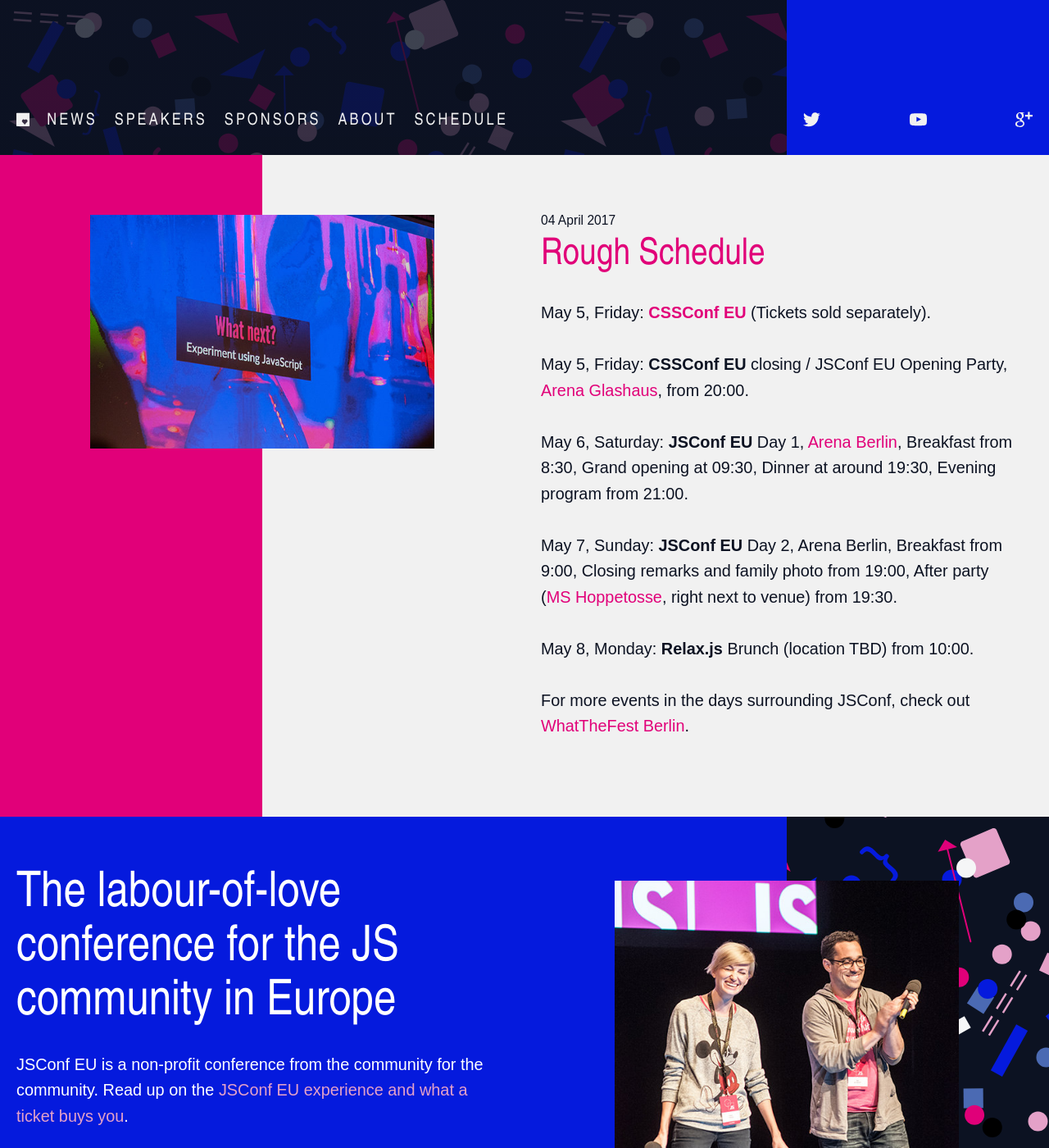
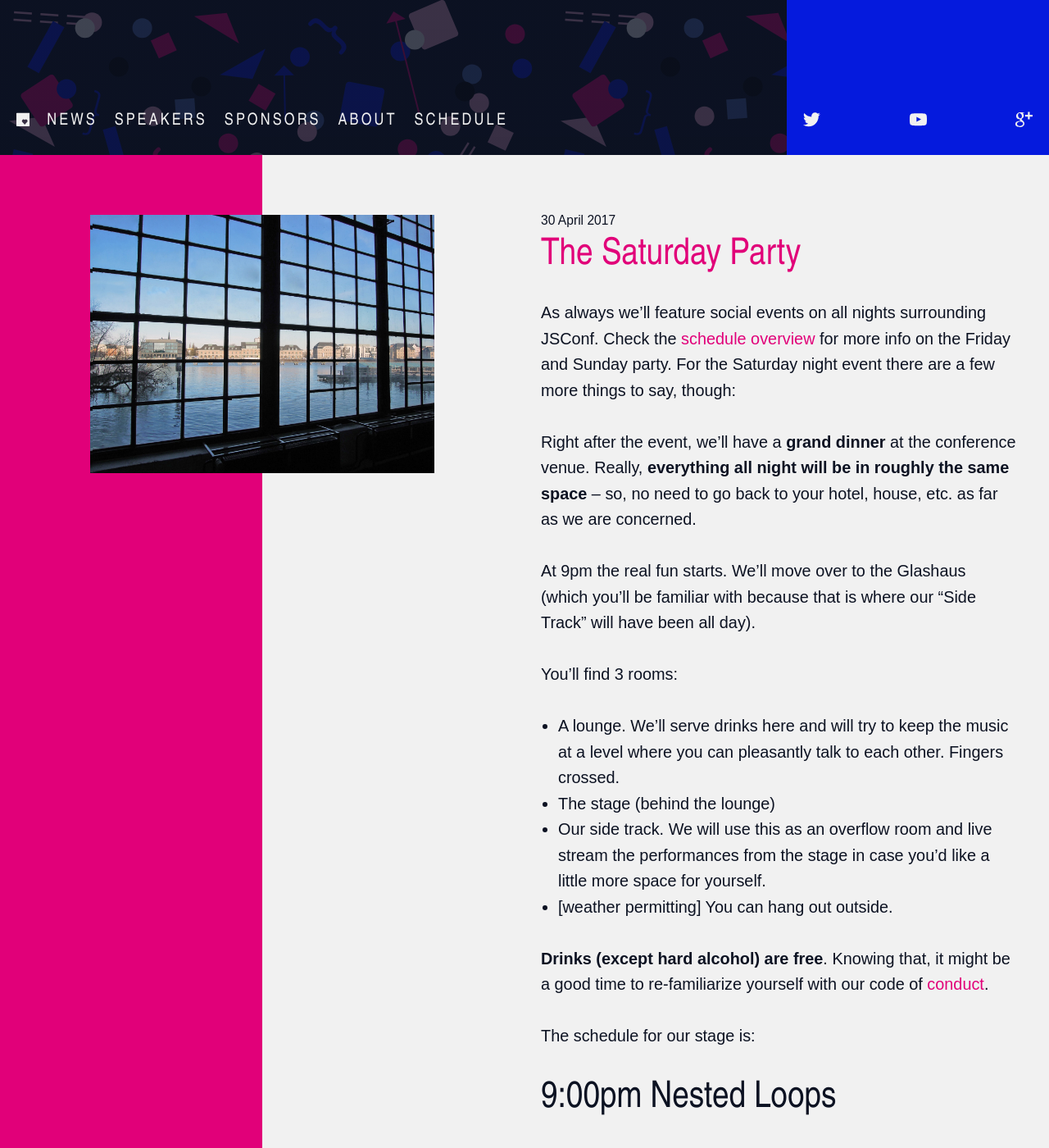
Before and after one commit to jsconf/2017.jsconf.eu, a Jekyll site: the page built from index.html, in a window 1280 px wide and 1400 px high, scrolled down 380 px. Shown: the whole window at 82% size. Built offline with Jekyll 4.4.1, drawn with Linux system fonts in a browser that asks for light colours; nearby versions of some CDN libraries; comment, search, counter and statistics services are not loaded; some of the changed text lies outside the part shown.

Commit message:
Announce the saturday party.

```diff
--- /dev/null
+++ b/_posts/2017-04-30-the-party.md
@@ -0,0 +1,45 @@
+---
+layout: post
+title: The Saturday Party
+category: news
+tags: news
+figure: /img/glashaus.jpg
+permalink: "/the-party/"
+---
+{% include post-header.html %}
+
+As always we'll feature social events on all nights surrounding JSConf. Check the [schedule overview](/rough-schedule/) for more info on the Friday and Sunday party. For the Saturday night event there are a few more things to say, though:
+
+Right after the event, we'll have a **grand dinner** at the conference venue. Really, **everything all night will be in roughly the same space** – so, no need to go back to your hotel, house, etc. as far as we are concerned.
+
+At 9pm the real fun starts. We'll move over to the Glashaus (which you'll be familiar with because that is where our "Side Track" will have been all day).
+
+You'll find 3 rooms:
+
+  1. A lounge. We'll serve drinks here and will try to keep the music at a level where you can pleasantly talk to each other. Fingers crossed.
+  2. The stage (behind the lounge)
+  3. Our side track. We will use this as an overflow room and live stream the performances from the stage in case you'd like a little more space for yourself.
+  4. [weather permitting] You can hang out outside.
+
+**Drinks (except hard alcohol) are free**. Knowing that, it might be a good time to re-familiarize yourself with our code of [conduct](/code-of-conduct/).
+
+The schedule for our stage is:
+
+## 9:00pm Nested Loops
+
+**The final talk of the day!** Watch the nested loops team dive deep into [how they made the 2015 JSConf EU intro](/speakers/kahlil-boris-jan-martin-how-its-made-opening-jsconfeu.html).
+
+## 9:30pm LOOK MUM NO COMPUTER
+
+We think we found the most JSConf compatible artist ever, check out [LOOK MUM NO COMPUTER](https://www.facebook.com/LOOKMUMNOCOMPUTER/)
+
+{% assign video_id="qUQbjMVDl-g" %}
+{% include youtube.md %}
+
+## 10:30pm to late DJs
+
+Here late actually means about 2am, because we have another conference day to go to.
+
+DJs: Conny, [Moritz Esyot](https://soundcloud.com/moritz-esyot), Nikolai Nonsleep Spreng
+
+VJs: [Rachel White](https://twitter.com/ohhoe), [Ruth & Sam from LiveJS](http://livejs.network/)
```
Also changed, not shown: speakers/_posts/2017-03-15-kahlil-boris-jan-martin-how-its-made-opening-jsconfeu.md (+1 -1 lines).
